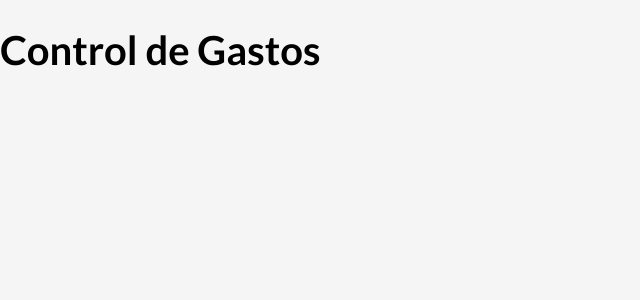
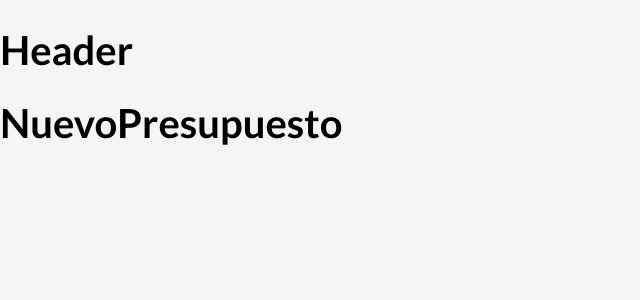
Before and after one commit to fschwalb/control-gastos, a React (Vite) app: page / in a window 1280 px wide. Shown: the top 300 px of the page, without its empty margins (0-640 px from the left). Built offline with nearby package versions, Linux system fonts and the light colour scheme.

Commit message:
First Components Header.jsx & NuevoPresupuesto.jsx

```diff
--- a/src/App.jsx
+++ b/src/App.jsx
@@ -1,9 +1,14 @@
 import { useState } from 'react';
 
+import Header from './components/Header';
+import NuevoPresupuesto from './components/NuevoPresupuesto';
+
 function App() {
-
   return (
-    <h1>Control de Gastos</h1>
+    <>
+      <Header />
+      <NuevoPresupuesto />
+    </>
   )
 }
 
--- /dev/null
+++ b/src/components/Header.jsx
@@ -0,0 +1,9 @@
+const Header = () => {
+    return (
+        <>
+            <h1>Header</h1>
+        </>
+    )
+};
+
+export default Header;
--- /dev/null
+++ b/src/components/NuevoPresupuesto.jsx
@@ -0,0 +1,9 @@
+const NuevoPresupuesto = () => {
+    return (
+        <>
+            <h1>NuevoPresupuesto</h1>
+        </>
+    )
+};
+
+export default NuevoPresupuesto;
```
